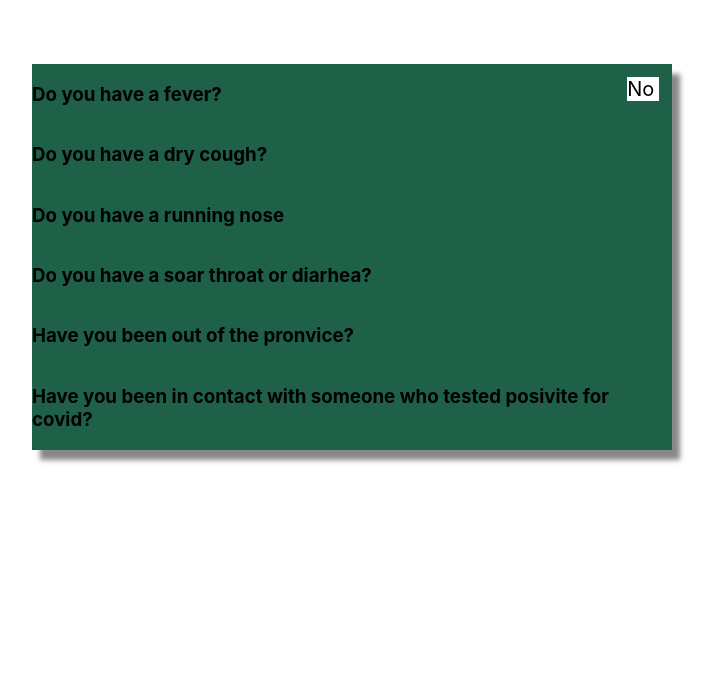
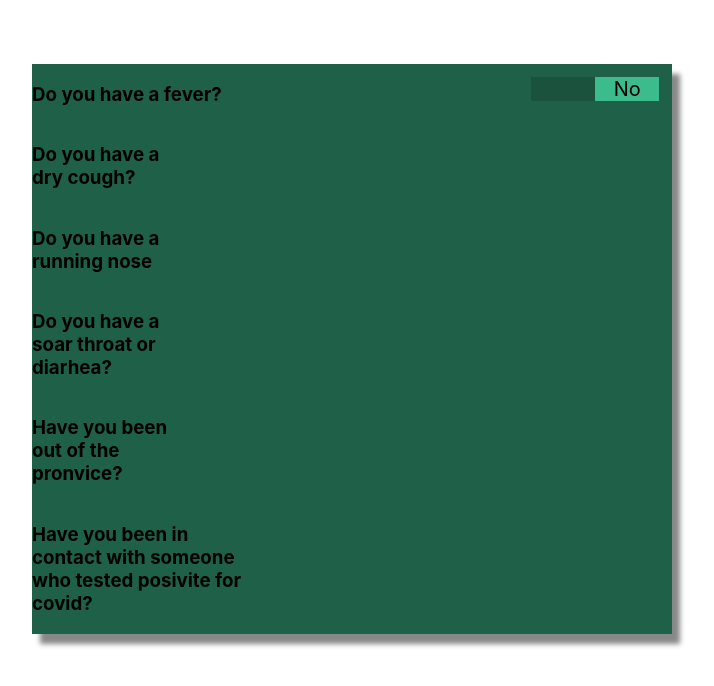
Before and after one commit to TsikaBullRat/covid-form, a React (Create React App) app: page /questionare in a window 1280 px wide. Shown: the top 686 px of the page, without its empty margins (288-1002 px from the left). Built offline with nearby package versions, Linux system fonts and the light colour scheme.

Commit message:
Switches fixed

```diff
--- a/src/App.css
+++ b/src/App.css
@@ -74,6 +74,13 @@
 .form2 input{
   display: none;
 }
+.switch{
+  margin-top: 2%;
+  margin-right: 2%;
+  background: #1a523d;
+  width: 20%;
+  height: 5%;
+}
 /*.form2 label{
   height: 10%;
   width: 10%;
--- a/src/comp/Questions.js
+++ b/src/comp/Questions.js
@@ -6,12 +6,12 @@ export const Questions = props => {
     const [light, setLight] = useState({
         style: {
             height: '10%',
-            width: '5%',
+            width: '50%',
             fontSize: '20px',
-            marginTop: '2%',
-            marginRight: '2%',
-            background: '#fff',
-            transition: '0.5s'
+            marginLeft: '50%',
+            background: '#3cbc8d',
+            transition: '0.5s',
+            textAlign: 'center'
         },
         text: "No"
     })
@@ -26,12 +26,12 @@ export const Questions = props => {
         setLight({
             style: {
                 height: '10%',
-                width: '5%',
+                width: '50%',
                 fontSize: '20px',
-                marginTop: '2%',
-                marginRight: '8%',
-                background: '#fff',
-                transition: '0.5s'
+                marginLeft: '0%',
+                background: '#3cbc8d',
+                transition: '0.5s',
+                textAlign: 'center'
             },
             text: "Yes"
         }
@@ -44,7 +44,10 @@ export const Questions = props => {
                 <div>
                     <h3>Do you have a fever?</h3>
                     <input id="Q1" type="radio" onChange={change} />
-                    <label htmlFor="Q1" style={light.style} onClick={Switch}>{light.text}</label>
+                    <div className="switch">
+                        <label htmlFor="Q1" style={light.style} onClick={Switch}>{light.text}</label>
+                    </div>
+
                 </div>
 
 
```
